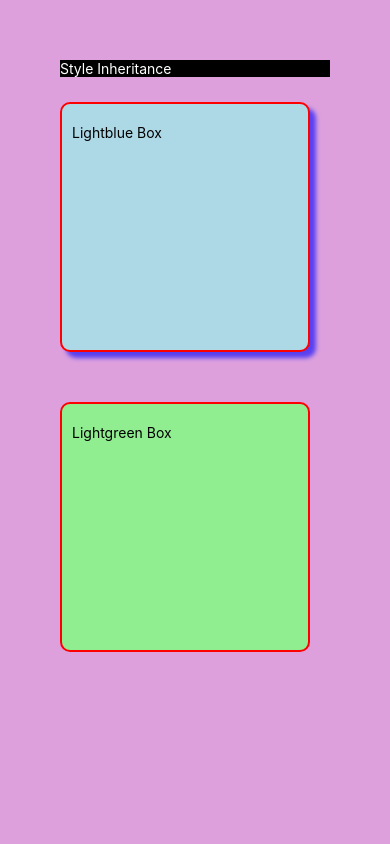
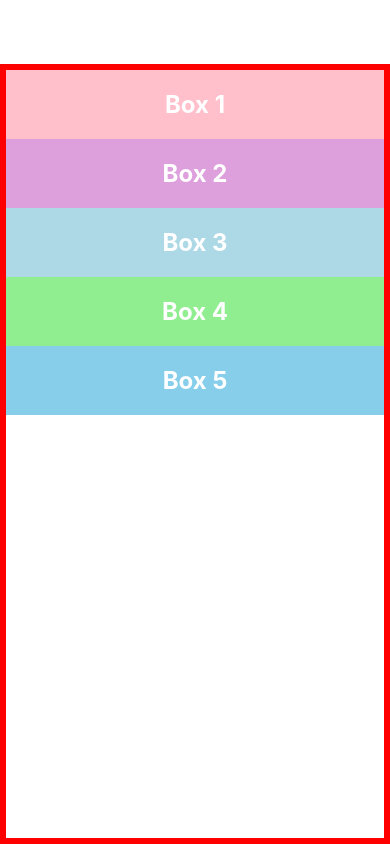
Before and after one commit to nishaanntt/reactNativeFDP, a React Native app: screen / in a window 390 px wide. Built offline with nearby package versions, Linux system fonts and the light colour scheme.

Commit message:
flex layouts

```diff
--- a/App.js
+++ b/App.js
@@ -1,18 +1,15 @@
-import { StyleSheet, Text, View } from 'react-native';
+import { StyleSheet, View } from 'react-native';
+
+import Box from './components/Box';
 
 const App = () => {
 	return (
 		<View style={styles.container}>
-			<View style={styles.darkMode}>
-				<Text style={styles.darkModeText}>Style Inheritance</Text>
-			</View>
-			<View style={[styles.box, styles.lightblueBg, styles.boxShadow]}>
-				{/* The box shadow property will only be visible in iOS */}
-				<Text>Lightblue Box</Text>
-			</View>
-			<View style={[styles.box, styles.lightgreenBg, styles.androidShadow]}>
-				<Text>Lightgreen Box</Text>
-			</View>
+			<Box style={{ backgroundColor: 'pink' }}>Box 1</Box>
+			<Box style={{ backgroundColor: 'plum' }}>Box 2</Box>
+			<Box style={{ backgroundColor: 'lightblue' }}>Box 3</Box>
+			<Box style={{ backgroundColor: 'lightgreen' }}>Box 4</Box>
+			<Box style={{ backgroundColor: 'skyblue' }}>Box 5</Box>
 		</View>
 	);
 };
@@ -22,43 +19,8 @@
 const styles = StyleSheet.create({
 	container: {
 		flex: 1,
-		backgroundColor: 'plum',
-		padding: 60,
-	},
-	darkMode: {
-		backgroundColor: 'black',
-		color: 'white', //no change. does not support style Inheritance unlike web
-	},
-	darkModeText: {
-		color: 'white',
-	},
-	boxShadow: {
-		shadowColor: 'blue',
-		shadowOffset: {
-			width: 6,
-			height: 6,
-		},
-		shadowOpacity: 0.6,
-		shadowRadius: 4,
-	},
-	androidShadow: {
-		elevation: 10,
-	},
-	box: {
-		width: 250,
-		height: 250,
-		paddingVertical: 20,
-		paddingHorizontal: 10,
-		marginVertical: 25,
-		borderWidth: 2,
+		marginTop: 64,
+		borderWidth: 6,
 		borderColor: 'red',
-		borderStyle: 'solid',
-		borderRadius: 10,
-	},
-	lightblueBg: {
-		backgroundColor: 'lightblue',
-	},
-	lightgreenBg: {
-		backgroundColor: 'lightgreen',
 	},
 });
--- /dev/null
+++ b/components/Box.js
@@ -0,0 +1,24 @@
+import { StyleSheet, Text, View } from 'react-native';
+
+const Box = ({ children, style }) => {
+	return (
+		<View style={[styles.box, style]}>
+			<Text style={styles.text}>{children}</Text>
+		</View>
+	);
+};
+
+export default Box;
+
+const styles = StyleSheet.create({
+	box: {
+		backgroundColor: 'white',
+		padding: 20,
+	},
+	text: {
+		fontSize: 24,
+		fontWeight: 'bold',
+		textAlign: 'center',
+		color: 'white',
+	},
+});
```
